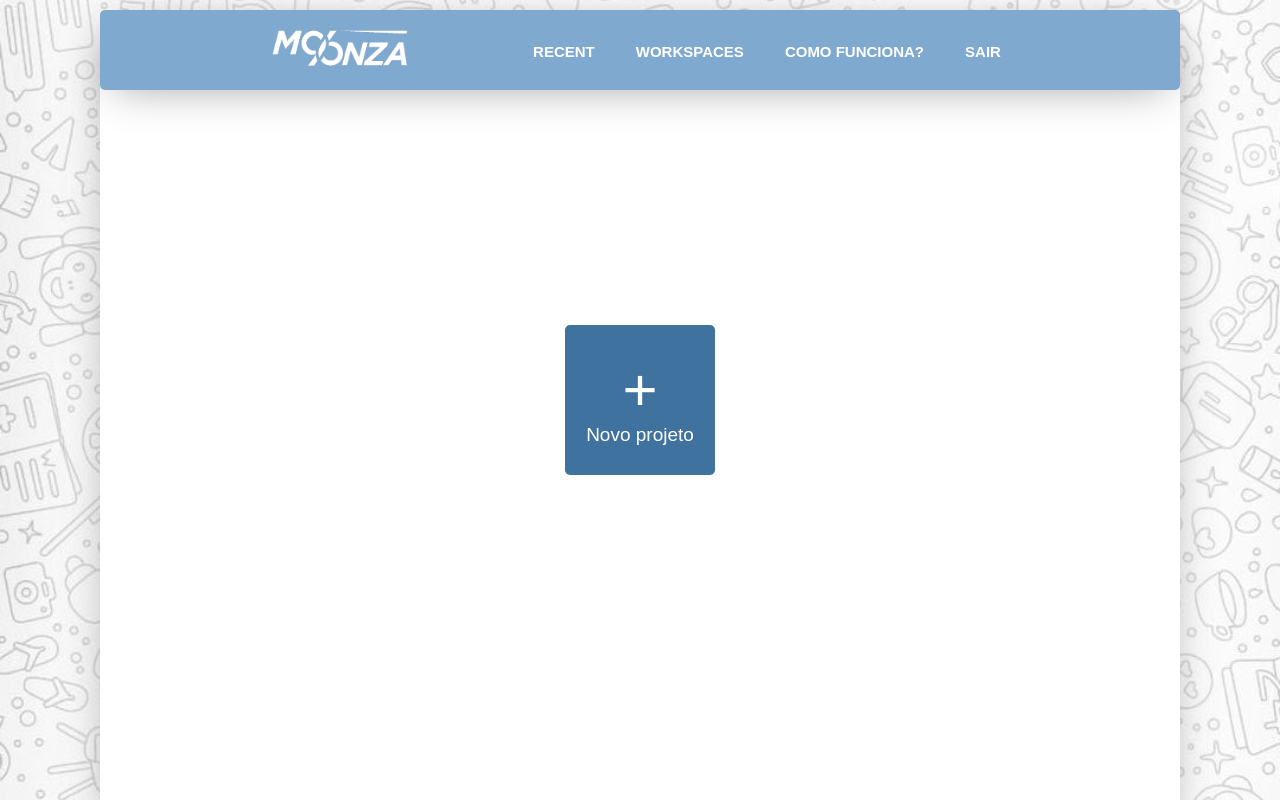
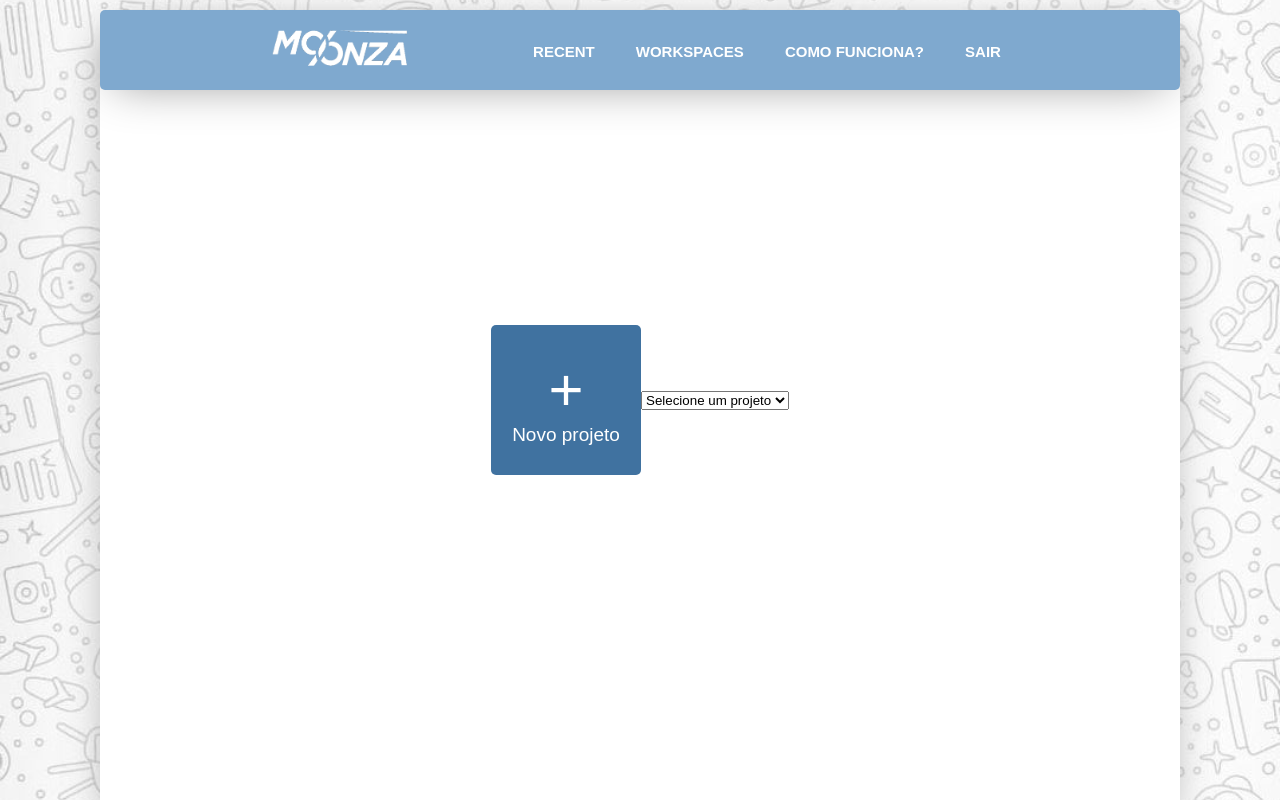
Before and after one commit to JotaEfi/Frontend-ProjetoPI, a React (Create React App) app: page /home in a window 1280 px wide. Built offline with nearby package versions, Linux system fonts and the light colour scheme; sample sign-in values are in the browser's storage.

Commit message:
botão de seleção de projeto

```diff
--- a/src/js/components/criarProjeto.js
+++ b/src/js/components/criarProjeto.js
@@ -11,12 +11,7 @@ function Projeto () {
     const [projects, setProjects] = useState([]);
 
     const handleNewProject = async () => {
-      // await signup
-      // .post("/auth/signup", {
-      //     email: userData.email,
-      //     password: userData.password,
-      // }
-    // const jwt = localStorage.getItem('jwt');
+
     const projectData = {
         name: projectName,
         description: description,
@@ -37,7 +32,9 @@ function Projeto () {
         .then((response) => {
           console.log(response.data);
           console.log('deu ceerto');
-          window.location.href = '/tasks';
+          setProjects([...projects, response.data]); // Adiciona o novo projeto à lista de projetos
+      setShowModal(false);
+          // window.location.href = '/tasks'; colocar isso só no componente que for criado, no caso o select
 
         });
       } catch (error) {
@@ -71,6 +68,14 @@ function Projeto () {
 
 
       )}
+      <select>
+        <option value="">Selecione um projeto</option>
+        {projects.map((project, index) => (
+          <option key={index} value={project.name}>
+            {project.name}
+          </option>
+        ))}
+      </select>
 
     </div>
     )
```
